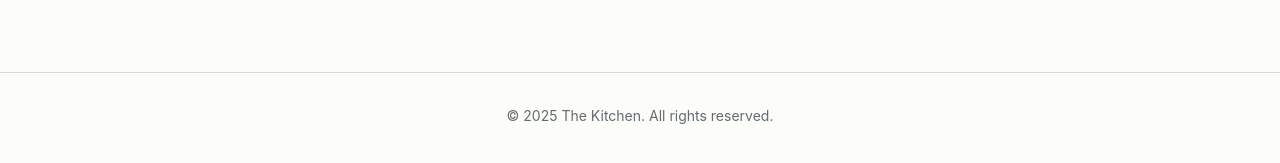
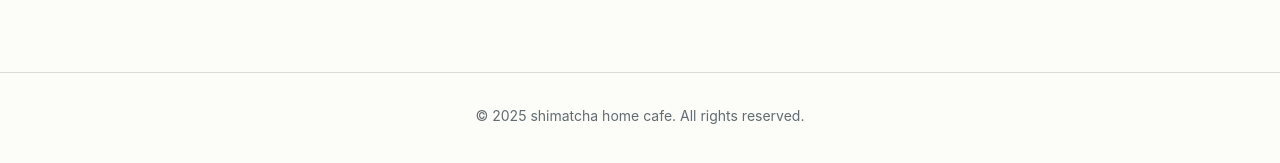
Before and after one commit to samanthalao/recipes, a Jekyll site: the page built from _recipes/yuzu-oolong.md, in a window 1280 px wide and 900 px high, scrolled down 1441 px. Shown: the part 726-889 px from the top of the window. Built offline with Jekyll 4.4.1, drawn with Linux system fonts in a browser that asks for light colours; some web fonts are replaced; some of the changed text lies outside the part shown.

Commit message:
changed name

```diff
--- a/_layouts/default.html
+++ b/_layouts/default.html
@@ -19,7 +19,7 @@
   <header class="site-header">
     <div class="container">
       <h1 class="site-title">
-        <a href="{{ '/' | relative_url }}" class="title-link">The Kitchen</a>
+        <a href="{{ '/' | relative_url }}" class="title-link">shimatcha home cafe</a>
       </h1>
       <p class="site-tagline">Fusion recipes blending eastern and western flavors</p>
     </div>
@@ -31,7 +31,7 @@
 
   <footer class="site-footer">
     <div class="container">
-      <p>&copy; 2025 The Kitchen. All rights reserved.</p>
+      <p>&copy; 2025 shimatcha home cafe. All rights reserved.</p>
     </div>
   </footer>
 
```
